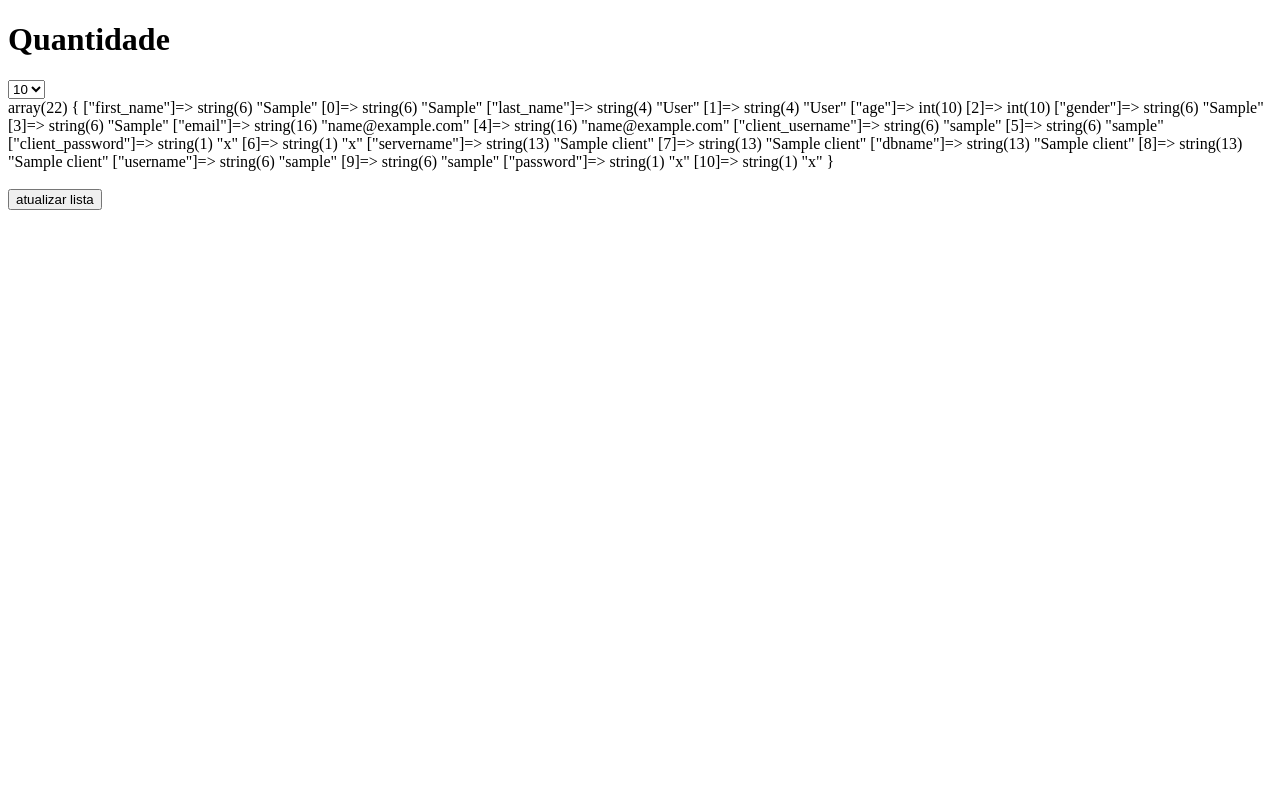
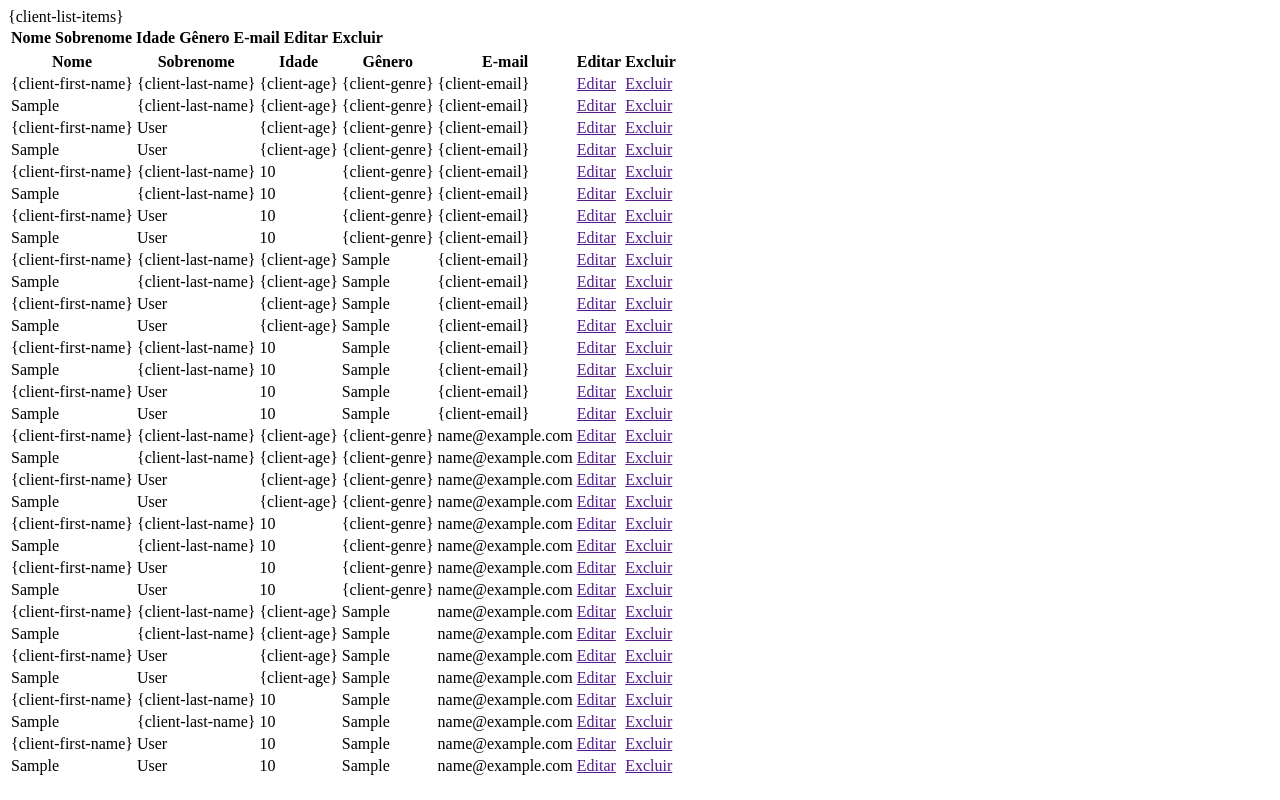
Before and after one commit to DeVic-oliver/sys-cadastro, a PHP site: page /list-clients.php in a window 1280 px wide. Run offline with PHP 8.4, Linux system fonts and the light colour scheme; tables that the repository leaves empty or names only in its code hold one stand-in row (values such as "Sample post"); lists and menus that the app fills with data are empty.

Commit message:
client list

```diff
--- a/controller/clients-list.php
+++ b/controller/clients-list.php
@@ -1,9 +1,21 @@
 <?php
-// require dirname(__DIR__).'/model/databaseactions.php';
-// require dirname(__DIR__).'/config.php';
+require dirname(__DIR__).'/model/databaseactions.php';
+require dirname(__DIR__).'/config.php';
 
-// if(isset($_REQUEST) && !empty($_REQUEST)){
-//     DatabaseActions::ListClients();
-//     header('Location: '.ROOT.'/views/thanks.html');
-//     exit;
-// }
+
+$table_clients_rows = DatabaseActions::ListClients();
+
+$client_list_table = file_get_contents(dirname(__DIR__).'/views/list/clients/client-list.html');
+$table_row = file_get_contents(dirname(__DIR__).'/views/list/clients/client-list-item.html');
+
+foreach ($table_clients_rows as $client_row) {
+    $table_row .= str_replace( '{client-first-name}', $client_row["first_name"], $table_row  );
+    $table_row .= str_replace( '{client-last-name}', $client_row["last_name"], $table_row  );
+    $table_row .= str_replace( '{client-age}', $client_row["age"], $table_row  );
+    $table_row .= str_replace( '{client-genre}', $client_row["gender"], $table_row  );
+    $table_row .= str_replace( '{client-email}', $client_row["email"], $table_row  );
+
+    $client_list_table .= str_replace( '{client-list-items}', $table_row, $client_list_table );
+}
+
+echo $client_list_table;
--- a/list-clients.php
+++ b/list-clients.php
@@ -1,33 +1,2 @@
 <?php
-    require dirname(__FILE__).'/config.php';
-    require dirname(__FILE__).'/model/DatabaseActions.php';
-    $lista_de_clientes = DatabaseActions::ListClients();
-
-?>
-<!DOCTYPE html>
-<html lang="en">
-<head>
-    <meta charset="UTF-8">
-    <meta http-equiv="X-UA-Compatible" content="IE=edge">
-    <meta name="viewport" content="width=device-width, initial-scale=1.0">
-    <title>Document</title>
-</head>
-<body>
-    <h1>Quantidade</h1>
-    <form action="" method="get">
-    <select name="" id="">
-        <option value="" selected>10</option>
-        <option value="">15</option>
-        <option value="">20</option>
-    </select>
-    </form>
-
-    <?php foreach ($lista_de_clientes as $row) {
-        var_dump($row);
-        echo "<br>";
-        echo "<br>";
-    } ?>
-
-    <button>atualizar lista</button>
-</body>
-</html>
+    require dirname(__FILE__).'/controller/clients-list.php';
--- a/views/list/clients/client-list-item.html
+++ b/views/list/clients/client-list-item.html
@@ -1,5 +1,4 @@
 <tr>
-    <td>{client-id}</td>
     <td>{client-first-name}</td>
     <td>{client-last-name}</td>
     <td>{client-age}</td>
--- a/views/list/clients/client-list.html
+++ b/views/list/clients/client-list.html
@@ -10,7 +10,6 @@
     <table>
         <thead>
             <tr>
-                <th>Id</th>
                 <th>Nome</th>
                 <th>Sobrenome</th>
                 <th>Idade</th>
```
